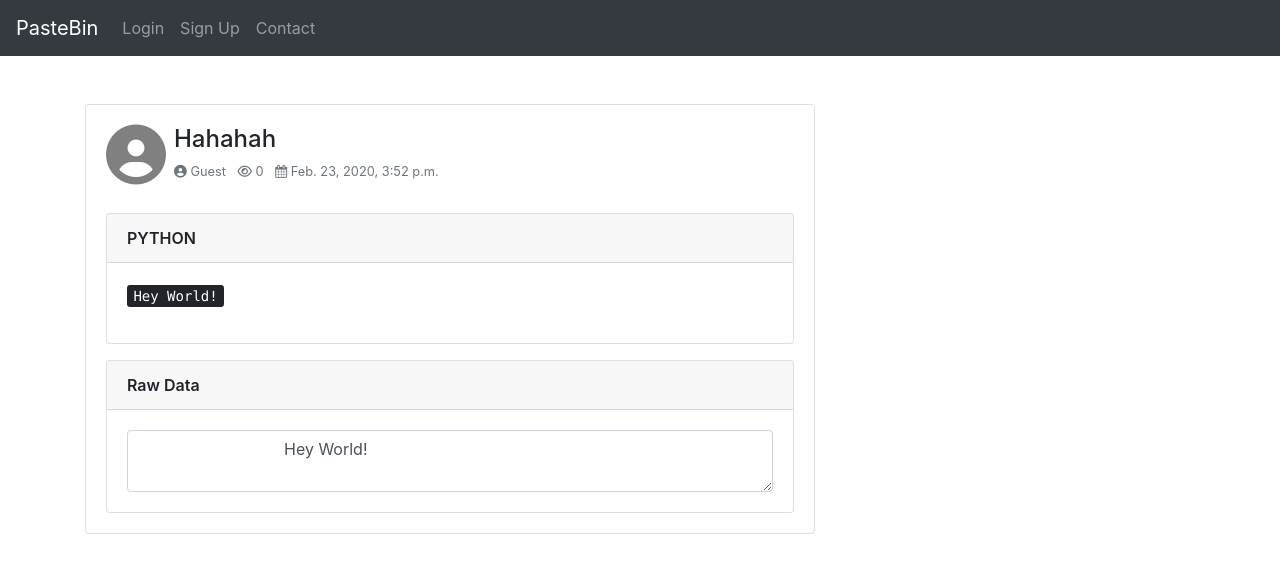
After one commit to eckarthik/CodePaster, a Django app: template templates/paste_view.html in a window 1280 px wide. The commit adds this page. Shown: the top 573 px of the page. Run offline with Django 3.2, Linux system fonts and the light colour scheme; the template is opened without the code that fills it: values that come from a table or form of the project are taken from there, others are empty; data comes from the database, SQL or seed files in the repository; both versions use the stored data as it was after the commit; some libraries are stand-ins or nearby versions.

Commit message:
Heroku files and new features

```diff
--- a/paster/models.py
+++ b/paster/models.py
@@ -14,6 +14,7 @@ class Paste(models.Model):
     expiry = models.CharField(choices=EXPIRY_CHOICES,max_length=20)
     views = models.PositiveIntegerField(default=0,)
     user = models.ForeignKey('auth.User',on_delete=models.SET_NULL,null=True)
+    slug = models.CharField(max_length=10,blank=True)
 
 class Profile(models.Model):
     user = models.OneToOneField(User,on_delete=models.CASCADE)
--- a/paster/urls.py
+++ b/paster/urls.py
@@ -3,5 +3,7 @@ from . import views
 urlpatterns = [
     path('', views.create_paste),
     path('signup',views.register_user),
-    path('login',views.login_user)
+    path('login',views.login_user),
+    path('logout',views.logout_user),
+    path('pastes/<slug:slug>',views.view_paste)
 ]
--- a/templates/base.html
+++ b/templates/base.html
@@ -14,6 +14,11 @@
 
     <!-- Latest compiled JavaScript -->
     <script src="https://maxcdn.bootstrapcdn.com/bootstrap/4.4.1/js/bootstrap.min.js"></script>
+
+    <script src='https://kit.fontawesome.com/a076d05399.js'></script>
+
+    <link rel="stylesheet" href="https://cdnjs.cloudflare.com/ajax/libs/font-awesome/4.7.0/css/font-awesome.min.css">
+
 </head>
 <body>
 <div class="header">
--- a/templates/header.html
+++ b/templates/header.html
@@ -20,6 +20,9 @@
               <li class="nav-item">
                 <a class="nav-link" href="#">Contact</a>
               </li>
+              <li class="nav-item" style="float:left;align:right;">
+                  <a class="nav-link" href="logout">Logout</a>
+              </li>
             {% else %}
                 <li class="nav-item">
                 <a class="nav-link" href="login">Login</a>
--- /dev/null
+++ b/templates/paste_view.html
@@ -0,0 +1,55 @@
+{% extends 'base.html' %}
+
+{% block content %}
+<div class="container">
+    <div class="row">
+        <div class="col-sm-8">
+            <div class="card mt-5">
+                <div class="card-body">
+                    <div class="details" style="display:flex;align-items:flex-start;">
+                        <i class='fas fa-user-circle' style='font-size:60px;color:grey'></i>
+                        <div class="details-body px-2">
+                            {% if paste.title is None %}
+                            <h4>Untitled</h4>
+                            {% else %}
+                                <h4>{{paste.title}}</h4>
+                            {% endif %}
+
+                             <p class="other-details text-muted small">
+                                {% if paste.user is None %}
+                                    <i class='fas fa-user-circle'></i> Guest
+                                {% else %}
+                                    <i class='fas fa-user'></i> {{paste.user.username}}
+                                {% endif %}
+                                 <i class="fa fa-eye ml-2"></i> {{paste.views}}
+                                 <i class="fa fa-calendar ml-2"></i> {{paste.created_at}}
+                             </p>
+                        </div>
+                    </div>
+                    <div class="card my-3">
+                        <div class="card-header" style="font-weight:600;">
+                            {{paste.syntax | upper}}
+                        </div>
+                        <div class="card-body">
+                            <blockquote>
+                                <kbd>{{paste.content}}</kbd>
+                            </blockquote>
+                        </div>
+                    </div>
+                    <div class="card">
+                        <div class="card-header" style="font-weight:600;">
+                            Raw Data
+                        </div>
+                        <div class="card-body">
+                            <textarea class="form-control">
+                                {{paste.content}}
+                            </textarea>
+                        </div>
+                    </div>
+                </div>
+            </div>
+        </div>
+    </div>
+</div>
+
+{% endblock %}
```
Also changed, not shown: paster/views.py (+22 -6 lines), requirements.txt (added, +71 -0 lines), db.sqlite3, paster/migrations/0002_paste_slug.py (added), 1 other file.
